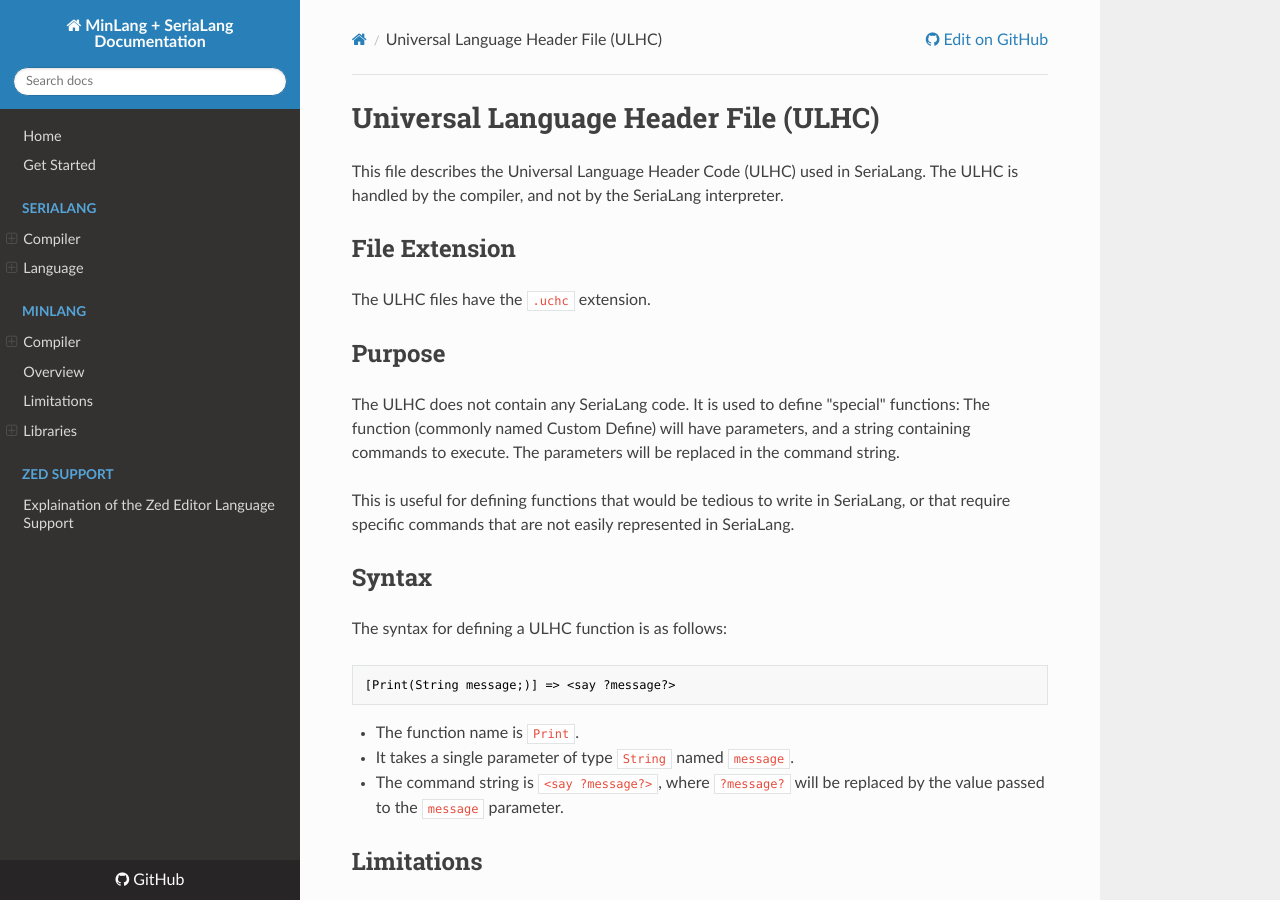
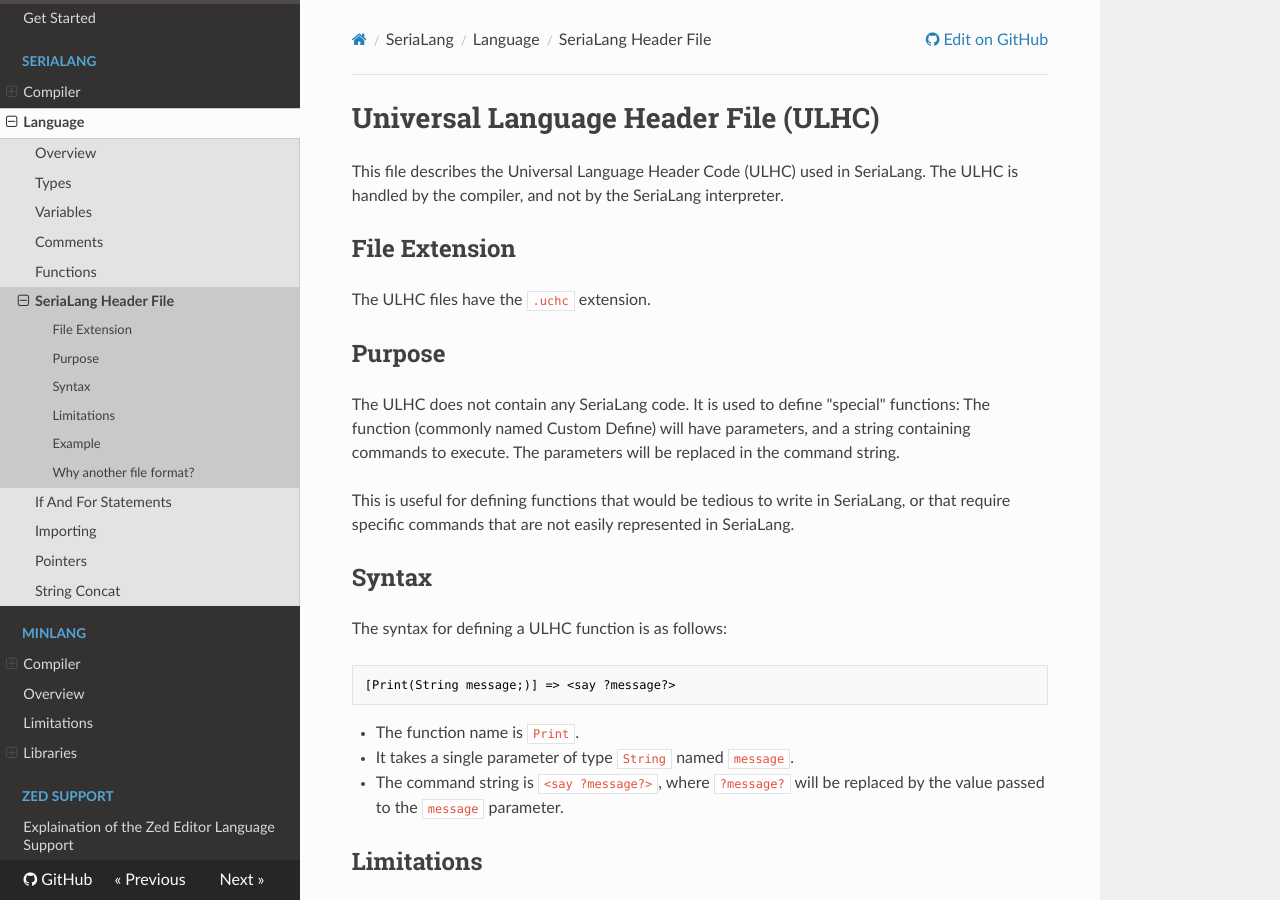
Before and after one commit to 4rchXceed/MinLang-docs, an MkDocs documentation site: the page built from docs/SeriaLang/Language/UCHC.md, in a window 1280 px wide and 900 px high. Built offline with MkDocs 1.6.1, drawn with Linux system fonts in a browser that asks for light colours; nearby versions of some CDN libraries.

Commit message:
+ Minor path mistake bugfix

```diff
--- a/mkdocs.yml
+++ b/mkdocs.yml
@@ -15,7 +15,7 @@ nav:
           - Variables: SeriaLang/Language/Variables.md
           - Comments: SeriaLang/Language/Comments.md
           - Functions: SeriaLang/Language/Functions.md
-          - SeriaLang Header File: SeriaLang/Language/ULHC.md
+          - SeriaLang Header File: SeriaLang/Language/UCHC.md
           - If And For Statements: SeriaLang/Language/IfAndFor.md
           - Importing: SeriaLang/Language/Import.md
           - Pointers: SeriaLang/Language/Pointers.md
```
Also changed, not shown: 1 other file.
